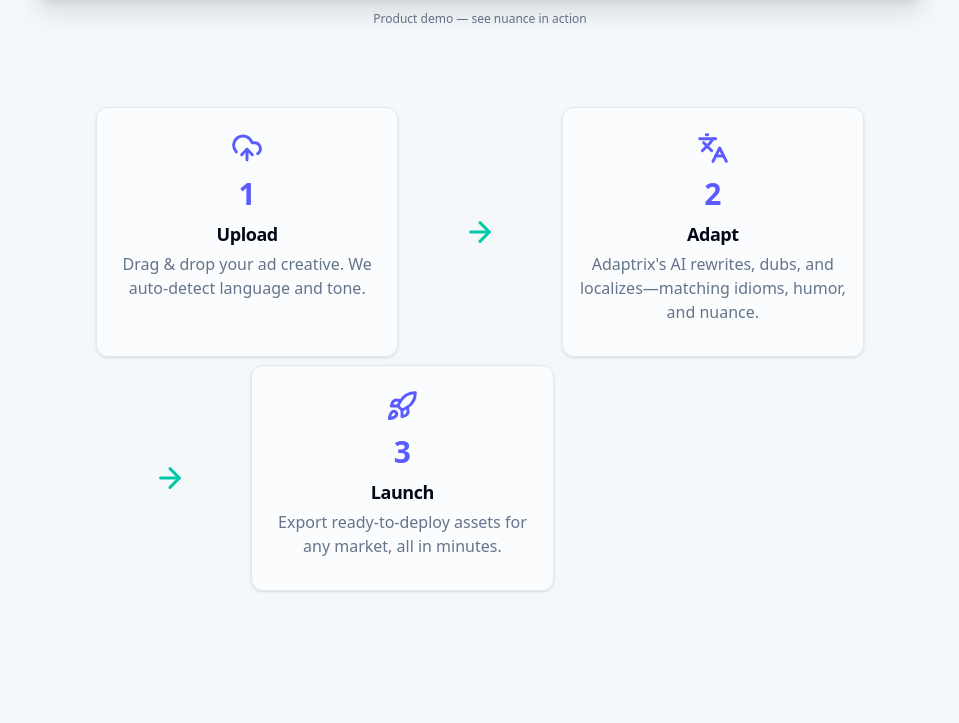
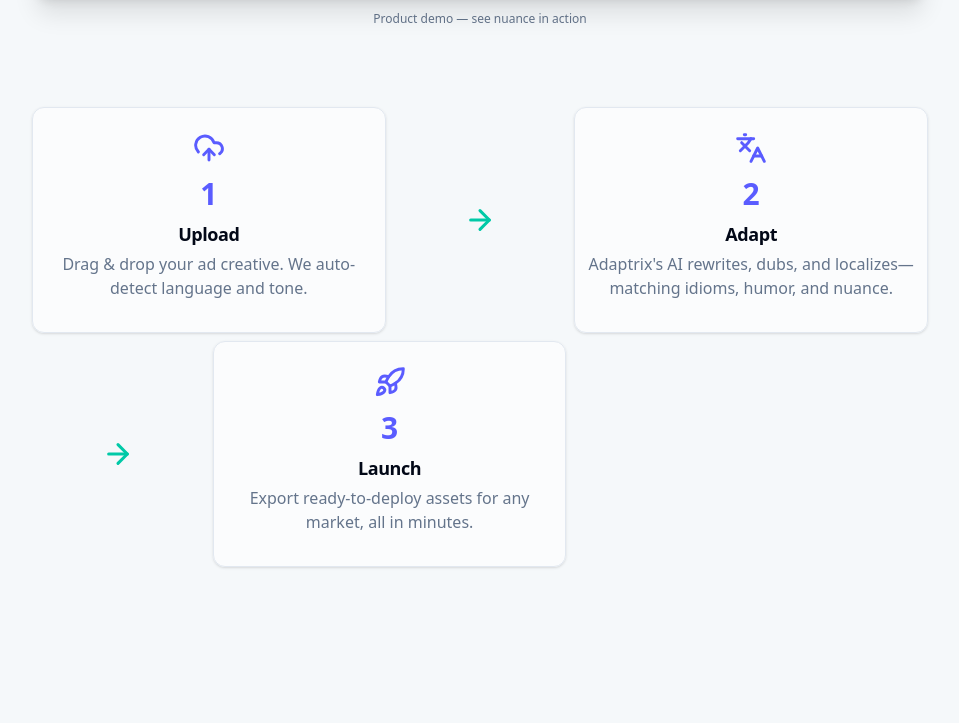
Before and after one commit to Jestter993/sparky-react-shell, a React (Vite) app: page / in a window 1280 px wide. Shown: the part 1262-1985 px from the top of the page, without its empty margins (160-1119 px from the left). Built offline with nearby package versions, Linux system fonts and the light colour scheme.

Commit message:
Fix: Widen section
Match the width of the bullets section to the video.

```diff
--- a/src/components/Landing/LandingBullets.tsx
+++ b/src/components/Landing/LandingBullets.tsx
@@ -21,7 +21,7 @@ const POINTS = [
 ];
 
 const LandingBullets = () => (
-  <section className="max-w-3xl mx-auto mb-12">
+  <section className="max-w-4xl w-full mx-auto mb-12">
     {/* On medium screens and up: horizontal arrows between cards */}
     <div className="hidden md:grid grid-cols-5 gap-2">
       {POINTS.map((pt, i) => (
```
